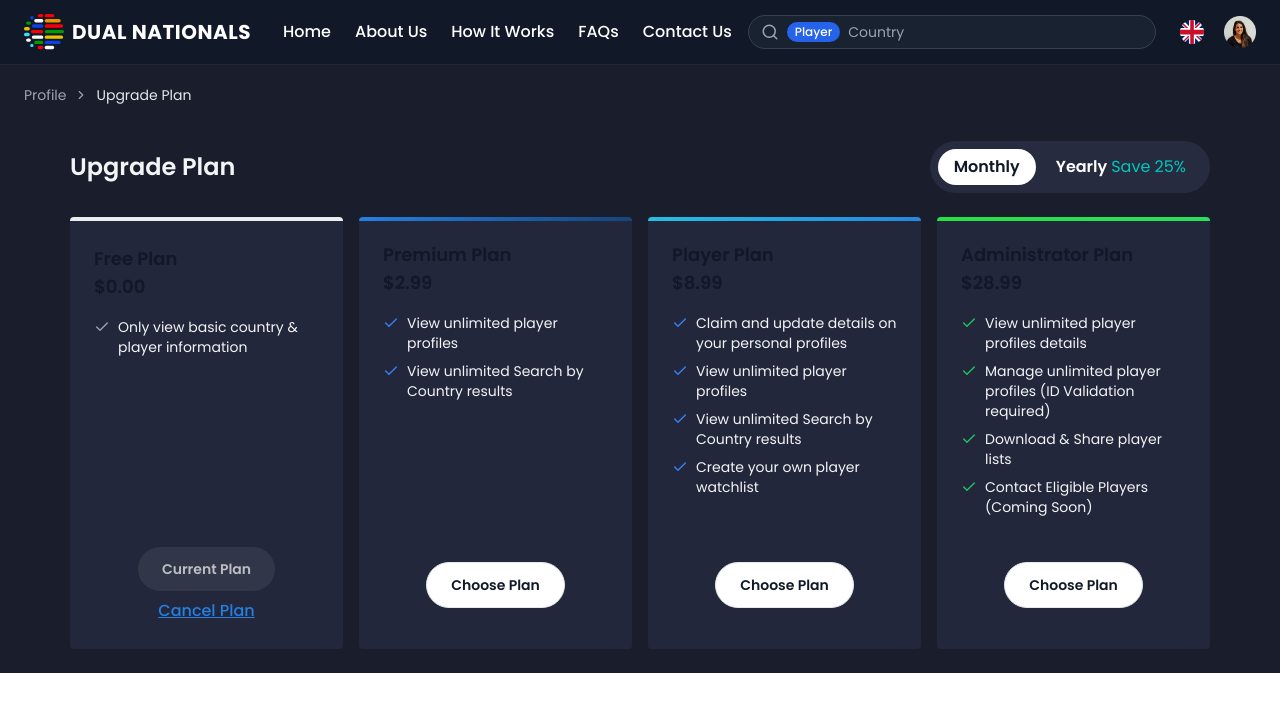
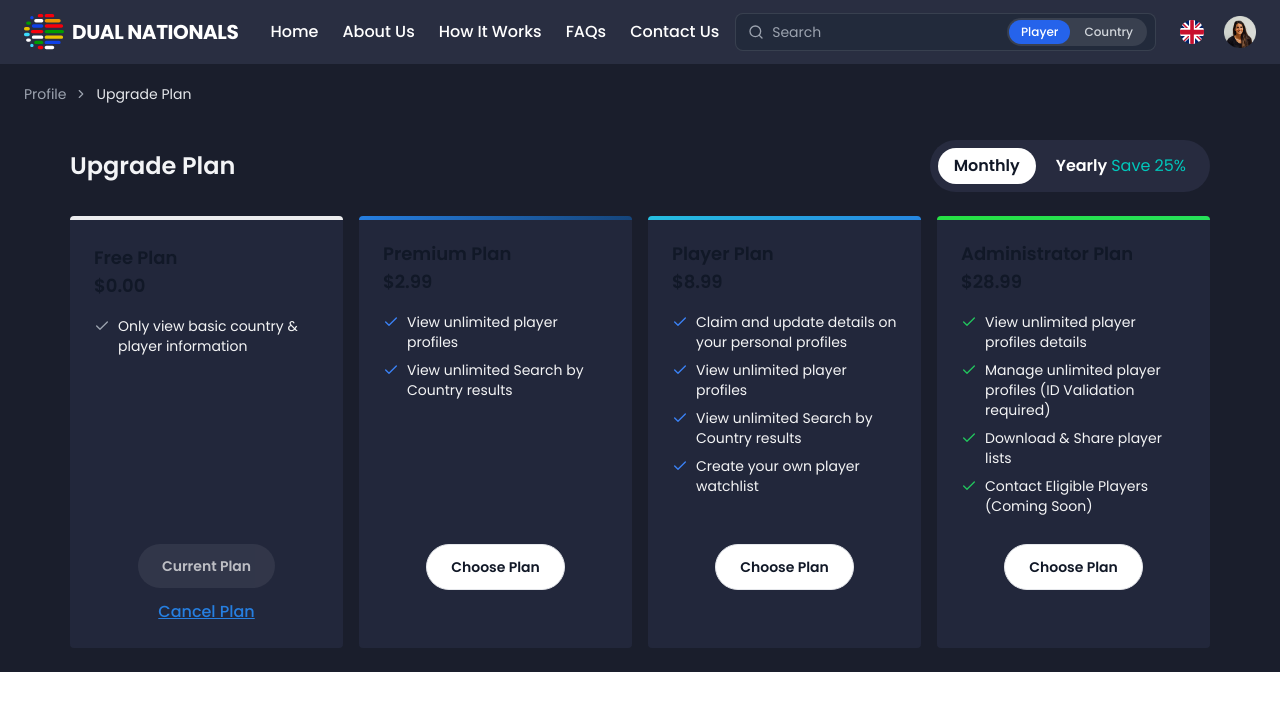
Before and after one commit to fullstackdeveloper710/Front-End-Developer-Assessment, a React (Vite) app: page /profile/upgrade-plan in a window 1280 px wide. Shown: the top 712 px of the page. Built offline with nearby package versions, Linux system fonts and the light colour scheme.

Commit message:
ui changes

```diff
--- a/src/components/layout/Navbar.tsx
+++ b/src/components/layout/Navbar.tsx
@@ -16,10 +16,11 @@ const NAV_LINKS: NavLink[] = [
 export default function Navbar() {
   const [isMenuOpen, setIsMenuOpen] = useState(false)
   const [isSearchOpen, setIsSearchOpen] = useState(false)
+  const [searchScope, setSearchScope] = useState<'player' | 'country'>('player')
 
   return (
-    <nav className="relative flex items-center justify-between px-4 py-3 bg-gray-900 border-b border-gray-800 lg:px-6">
-      <div className="flex items-center gap-3 lg:gap-8">
+    <nav className="relative flex items-center justify-between px-2 py-3 bg-[#292E41]  lg:px-6">
+      <div className="flex items-center gap-2 lg:gap-8">
         <button
           type="button"
           onClick={() => setIsMenuOpen((open) => !open)}
@@ -32,7 +33,7 @@ export default function Navbar() {
         </button>
         <Link to="/" className="flex items-center gap-2" onClick={() => setIsMenuOpen(false)}>
           <img src={fav} alt="fav" />
-          <span className="font-bold tracking-wide text-white text-base md:text-xl lg:text-base xl:text-xl">DUAL NATIONALS</span>
+          <span className="font-bold tracking-[-0.02em] text-white text-base md:text-xl lg:text-base xl:text-xl">DUAL NATIONALS</span>
         </Link>
         <div className="hidden lg:flex items-center gap-6">
           {NAV_LINKS.map(({ label, to }) => (
@@ -43,14 +44,35 @@ export default function Navbar() {
         </div>
       </div>
       <div
-        className={`hidden min-w-0 items-center gap-2 rounded-full border border-gray-700 bg-gray-800/60 px-3 py-1.5 mx-2 sm:mx-4 md:flex md:max-w-md transition-all duration-300 ease-out origin-left lg:flex-1 lg:!w-auto lg:scale-x-100 lg:opacity-100 lg:!px-3 lg:!mx-4 lg:border ${isSearchOpen ? 'flex-1 scale-x-100 opacity-100' : 'flex-none w-0 scale-x-0 opacity-0 !px-0 !mx-0 overflow-hidden border-0'
+        className={`hidden min-w-0 items-center mx-2 sm:mx-4 md:flex md:max-w-md transition-all duration-300 ease-out origin-left lg:flex-1 lg:!w-auto lg:scale-x-100 lg:opacity-100 ${isSearchOpen ? 'flex-1 scale-x-100 opacity-100' : 'flex-none w-0 scale-x-0 opacity-0 overflow-hidden'
           }`}
       >
-        <Search size={18} className="shrink-0 text-gray-400" />
-        <span className="shrink-0 rounded-full bg-blue-600 px-2 py-0.5 text-xs font-medium text-white">
-          Player
-        </span>
-        <span className="truncate text-sm text-gray-400">Country</span>
+        <div className="flex w-full min-w-0 items-center gap-2 rounded-lg border border-white/10 bg-gray-800/60 px-2 py-1">
+          <Search size={16} className="ml-1 shrink-0 text-gray-400" />
+          <input
+            type="text"
+            placeholder="Search"
+            className="w-full min-w-0 truncate bg-transparent text-sm text-gray-200 placeholder:text-gray-400 focus:outline-none"
+          />
+          <div className="flex shrink-0 items-center gap-0.5 rounded-full bg-white/10 p-0.5">
+            <button
+              type="button"
+              onClick={() => setSearchScope('player')}
+              className={`rounded-full px-3 py-1 text-xs font-medium transition-colors ${searchScope === 'player' ? 'bg-blue-600 text-white' : 'text-gray-300 hover:text-white'
+                }`}
+            >
+              Player
+            </button>
+            <button
+              type="button"
+              onClick={() => setSearchScope('country')}
+              className={`rounded-full px-3 py-1 text-xs font-medium transition-colors ${searchScope === 'country' ? 'bg-blue-600 text-white' : 'text-gray-300 hover:text-white'
+                }`}
+            >
+              Country
+            </button>
+          </div>
+        </div>
       </div>
       <div className="flex items-center gap-2 sm:gap-3">
         <button
@@ -95,11 +117,31 @@ export default function Navbar() {
         className={`absolute left-0 right-0 top-full z-50 border-b border-gray-800 bg-[#1A1E2C] px-4 py-4 shadow-2xl backdrop-blur-sm transition-all duration-300 ease-out md:hidden ${isSearchOpen ? 'pointer-events-auto visible translate-y-0 opacity-100' : 'pointer-events-none invisible -translate-y-2 opacity-0'
           }`}
       >
-        <div className="flex items-center gap-2 rounded-full border border-gray-700 bg-gray-800/60 px-3 py-1.5">
-          <span className="shrink-0 rounded-full bg-blue-600 px-2 py-0.5 text-xs font-medium text-white">
-            Player
-          </span>
-          <span className="truncate text-sm text-gray-400">Country</span>
+        <div className="flex items-center gap-2 rounded-full border border-gray-700 bg-gray-800/60 px-2 py-1">
+          <Search size={16} className="ml-1 shrink-0 text-gray-400" />
+          <input
+            type="text"
+            placeholder="Search"
+            className="w-full min-w-0 bg-transparent text-sm text-gray-200 placeholder:text-gray-400 focus:outline-none"
+          />
+          <div className="flex shrink-0 items-center gap-0.5 rounded-full bg-white/10 p-0.5">
+            <button
+              type="button"
+              onClick={() => setSearchScope('player')}
+              className={`rounded-full px-3 py-1 text-sm font-medium transition-colors ${searchScope === 'player' ? 'bg-blue-600 text-white' : 'text-gray-300 hover:text-white'
+                }`}
+            >
+              Player
+            </button>
+            <button
+              type="button"
+              onClick={() => setSearchScope('country')}
+              className={`rounded-full px-3 py-1 text-sm font-medium transition-colors ${searchScope === 'country' ? 'bg-blue-600 text-white' : 'text-gray-300 hover:text-white'
+                }`}
+            >
+              Country
+            </button>
+          </div>
         </div>
       </div>
     </nav>
--- a/src/pages/UpgradePlan/PlanCard.tsx
+++ b/src/pages/UpgradePlan/PlanCard.tsx
@@ -32,7 +32,7 @@ export default function PlanCard({ plan, accent, price, isCurrent, onChoose }: P
         </ul>
       </div>
 
-      <div className="flex md:flex-col items-center md:justify-center justify-between gap-2 mt-6 lg:min-h-20">
+      <div className="flex md:flex-col items-center justify-between gap-2 mt-6 lg:min-h-20">
         {isCurrent ? (
           <>
             <Button variant="secondary" disabled className="py-3 px-6 text-white text-base bg-white/10 border-none opacity-70 cursor-not-allowed">
```
